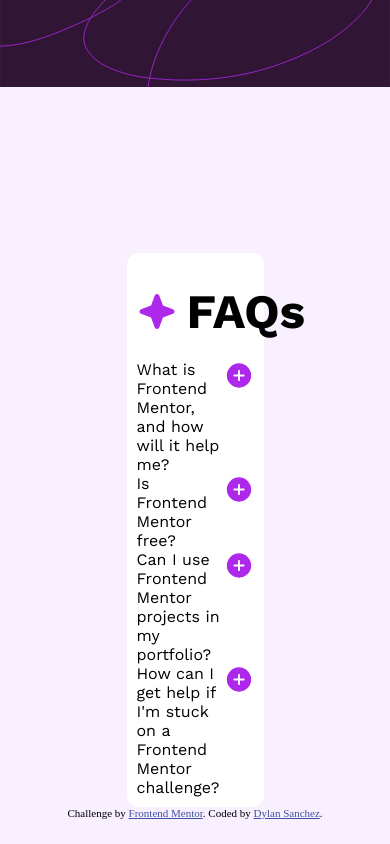
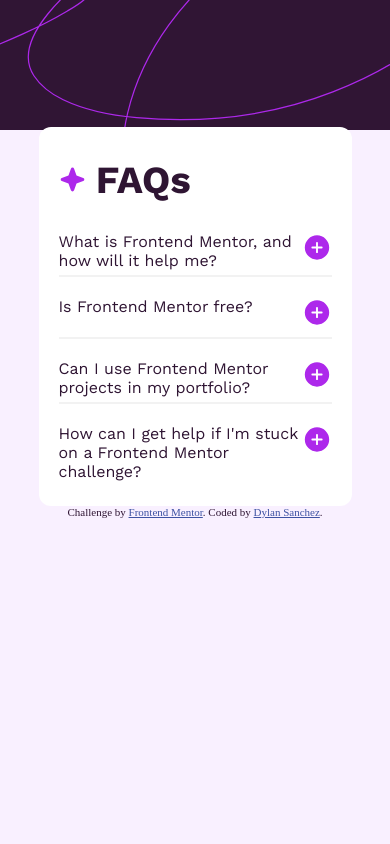
Before and after one commit to djs54344/frontend-mentor-faq, a plain HTML site: page index.html in a window 390 px wide. Drawn offline with Linux system fonts and the light colour scheme.

Commit message:
Add files via upload

```diff
--- a/styles.css
+++ b/styles.css
@@ -13,14 +13,15 @@
     background-position: top;
     background-size: 100% auto;
     font-size: 16px;
+    color: hsl(292, 42%, 14%);
 }
 
 main {
     margin: 30vh auto 0 auto;
     width: 80%;
     background-color: white;
-    max-width: 30vw;
-    padding: 10px;
+    max-width: 28vw;
+    padding: 20px;
     border-radius: 12px;
     font-family: "Work Sans", sans-serif;
 }
@@ -41,6 +42,7 @@
     list-style: none;
     display: flex;
     justify-content: space-between;
+    color: hsl(292, 42%, 14%);
 }
 
 summary::-webkit-details-marker {
@@ -48,6 +50,41 @@
 }
 
 summary::after {
-
     content: url("assets/images/icon-plus.svg")
 }
+
+details[open] summary::after {
+    content: url("assets/images/icon-minus.svg")
+}
+
+details {
+    color: hsl(292, 16%, 49%);
+    padding: 20px 0 5px 0;
+    border-top: 2px solid hsl(0,0%, 95%);
+}
+
+details:first-of-type {
+    border-top: 0 solid black;
+}
+
+@media screen and (max-width: 480px) {
+    main {
+        margin: 15vh auto 0 auto;
+        width: 100%;
+        max-width: 70vw;
+    }
+
+    body {
+        background-size: 150% auto;
+    }
+
+    header {
+        font-size: 1.2em;
+        margin: 10px 0;
+    }
+
+    header > img {
+        width: 10%;
+        height: auto;
+    }
+}
```
